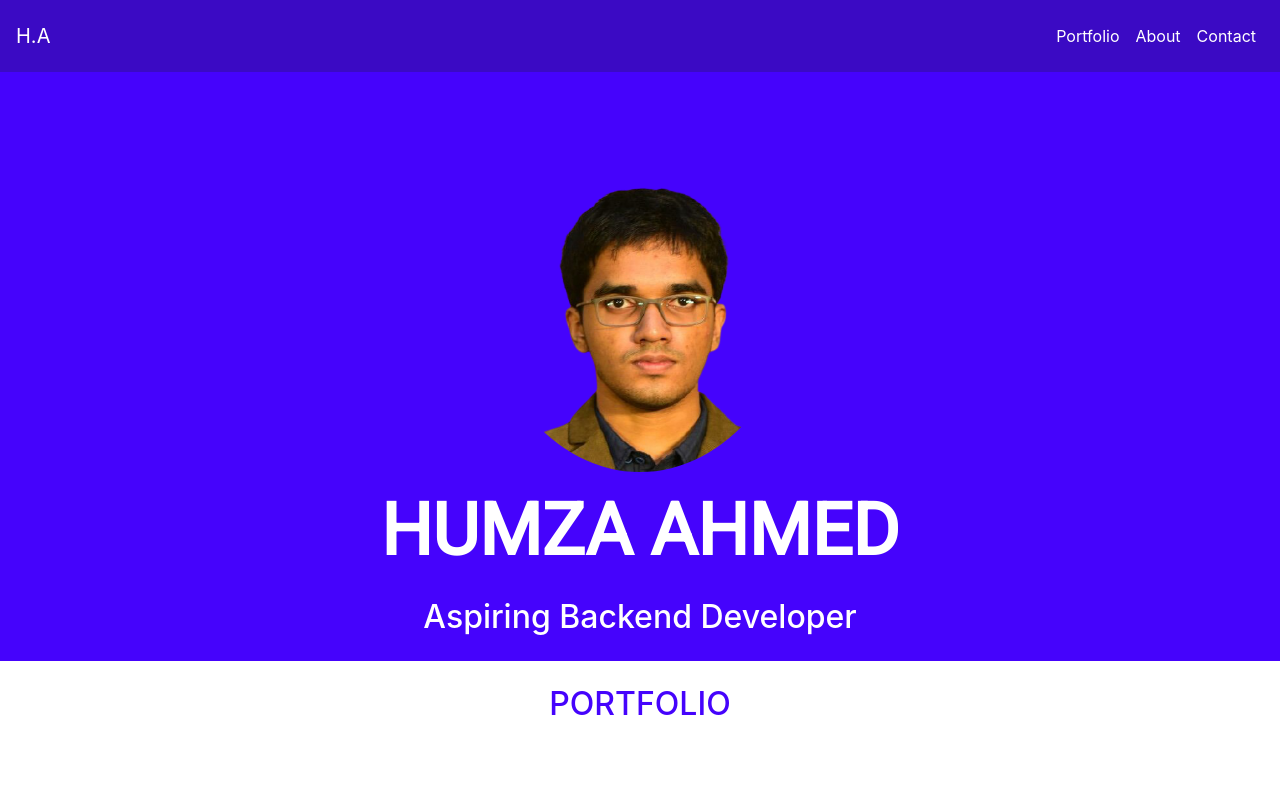
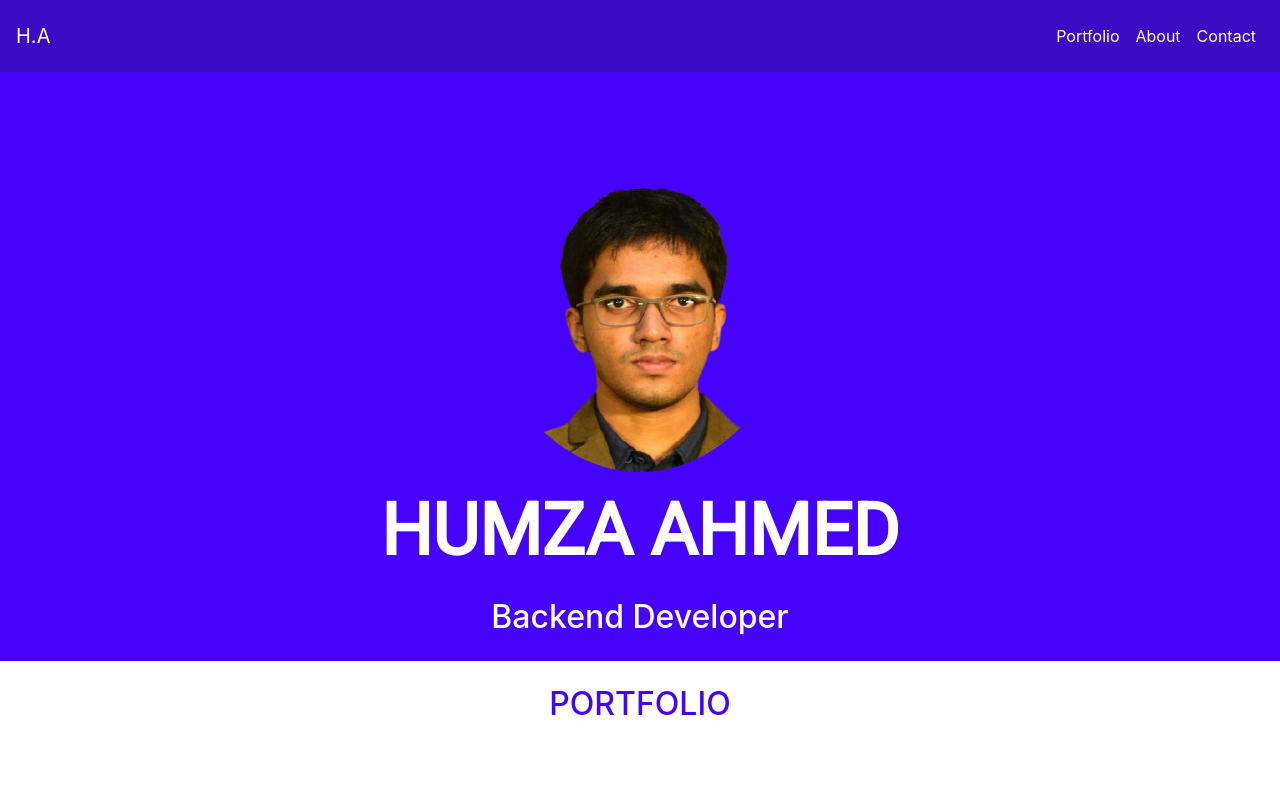
Before and after one commit to humza-ahmed235/humza-ahmed235.github.io, a plain HTML site: page index.html in a window 1280 px wide. Shown: the top 800 px of the page. Drawn offline with nearby package versions, Linux system fonts and the light colour scheme.

Commit message:
updated specialization title

```diff
--- a/index.html
+++ b/index.html
@@ -49,7 +49,7 @@
 
       </div>
       <h1 class="text-uppercase">Humza Ahmed</h1>
-      <h2>Aspiring Backend Developer</h2>
+      <h2>Backend Developer</h2>
     </div>
   </div>
   <div id = "portfolio" class="d-flex">
```
